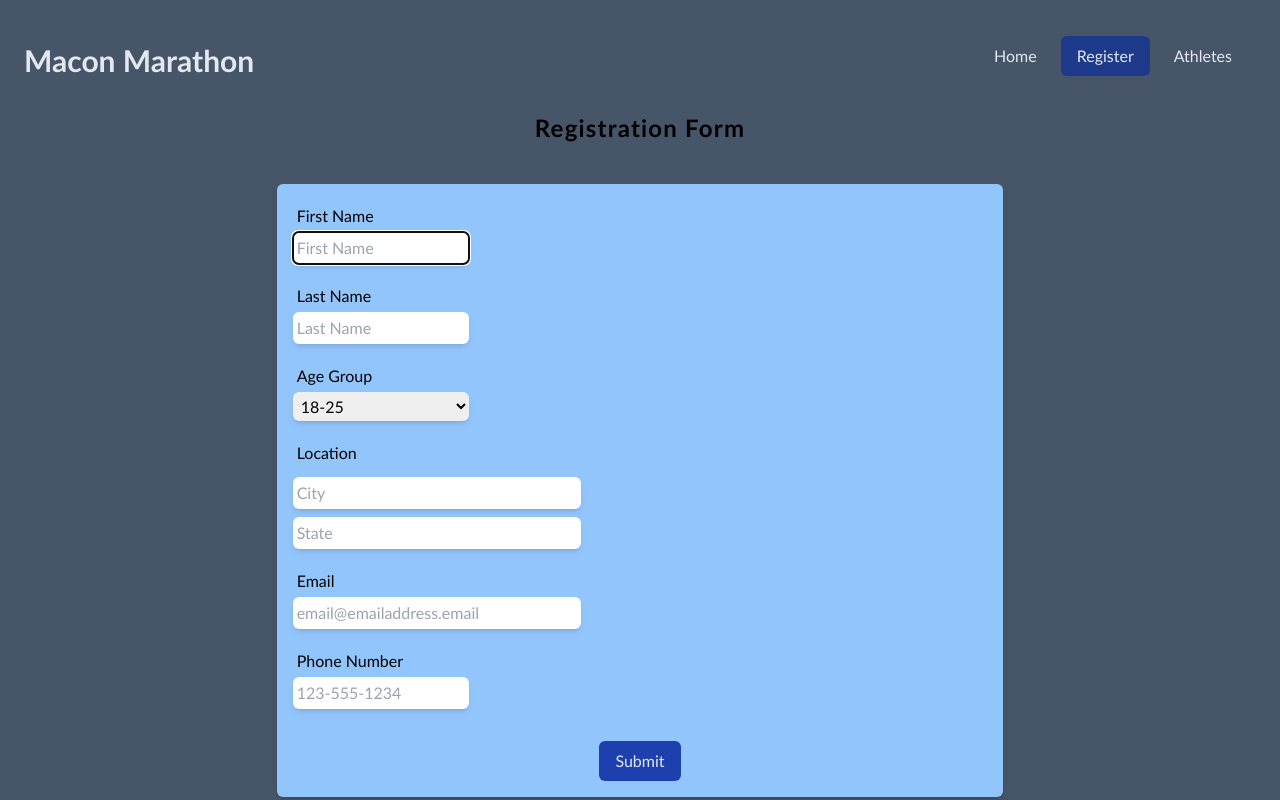
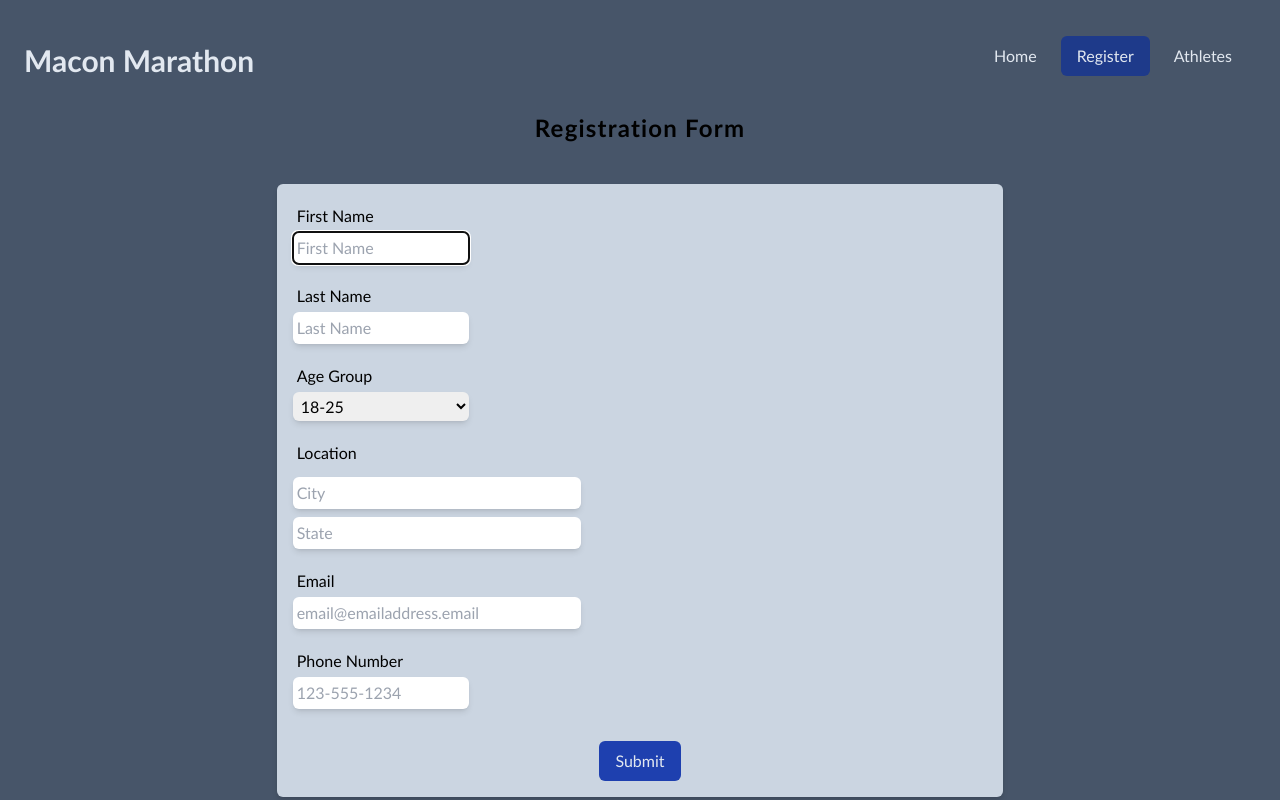
Before and after one commit to joelyles/race-registration-app, a React (Vite) app: page /register in a window 1280 px wide. Shown: the top 800 px of the page. Built offline with nearby package versions, Linux system fonts and the light colour scheme.

Commit message:
style update to form page

```diff
--- a/src/components/Form.jsx
+++ b/src/components/Form.jsx
@@ -58,7 +58,7 @@ const handleSubmit = async (e) => {
           <div className="flex flex-col mx-auto mt-32 mb-8 p-4 rounded-md bg-transparent h-1/2 w-5/6 sm:w-3/4">
             <h4 className="flex font-semibold tracking-wider justify-center text-2xl ">Registration Complete</h4>
             <div className="flex flex-col items-center p-4 mt-6 rounded-md h-100">
-              <div className="flex flex-col overflow-scroll my-auto bg-blue-300 w-5/6 p-2 rounded-md shadow-md">
+              <div className="flex flex-col overflow-scroll my-auto bg-slate-300 w-5/6 p-2 rounded-md shadow-md">
                     <div className="flex flex-col">
                       <h4 className="font-semibold pb-4">Registration Details</h4>
                       <div className="flex">
@@ -86,7 +86,7 @@ const handleSubmit = async (e) => {
           <div className="flex flex-col mx-auto mb-8 p-4 rounded-md h-3/4 w-5/6 sm:w-3/4">
             <h4 className="flex font-semibold tracking-wider justify-center text-2xl ">Registration Form</h4>
             <div className="flex flex-col items-center p-4 mt-6 rounded-md h-100">
-              <div className="flex flex-col overflow-scroll my-auto bg-blue-300 w-5/6 p-2 rounded-md shadow-md">
+              <div className="flex flex-col overflow-scroll my-auto bg-slate-300 w-5/6 p-2 rounded-md shadow-md">
                 <form onSubmit={handleSubmit}>
                 <div className="flex flex-col justify-left gap-4 p-2">
                   <div className="flex flex-col grow">
```
